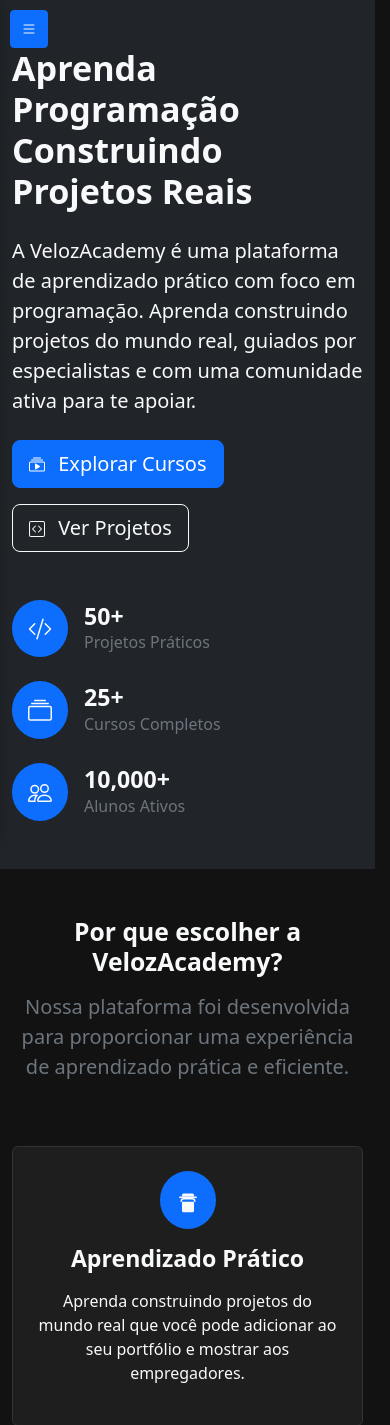
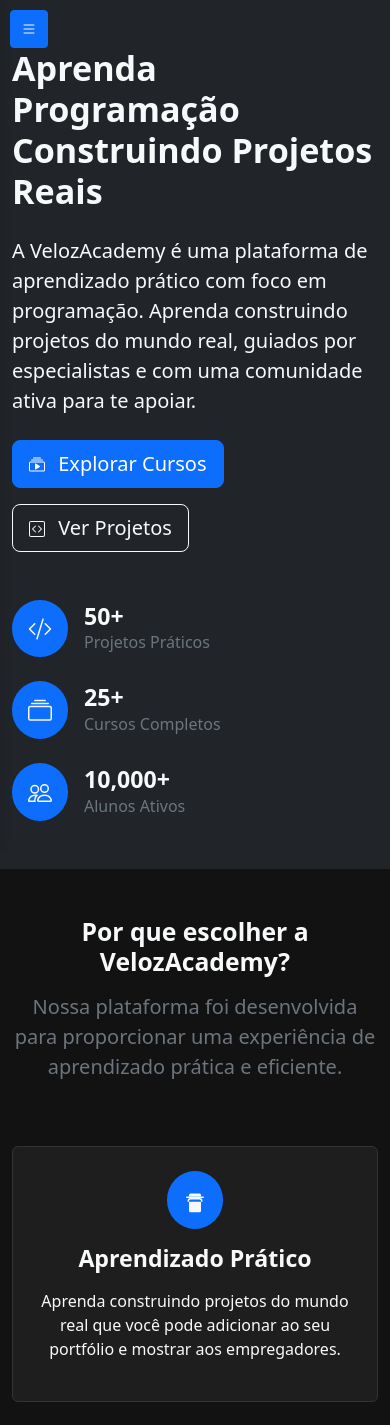
Before and after one commit to matheushr02/velozacademy2.0, a Django app: page / in a window 390 px wide. Shown: the top 1425 px of the page. Run offline with Django 4.2, Linux system fonts and the light colour scheme; data that the repository does not hold is empty.

Commit message:
ajusta padding direito da content-wrapper

```diff
--- a/static/css/custom.css
+++ b/static/css/custom.css
@@ -308,6 +308,7 @@ footer {
 
     .content-wrapper {
         margin-left: 0 !important;
+        padding-right: 0 !important;
     }
 
     footer {
```
